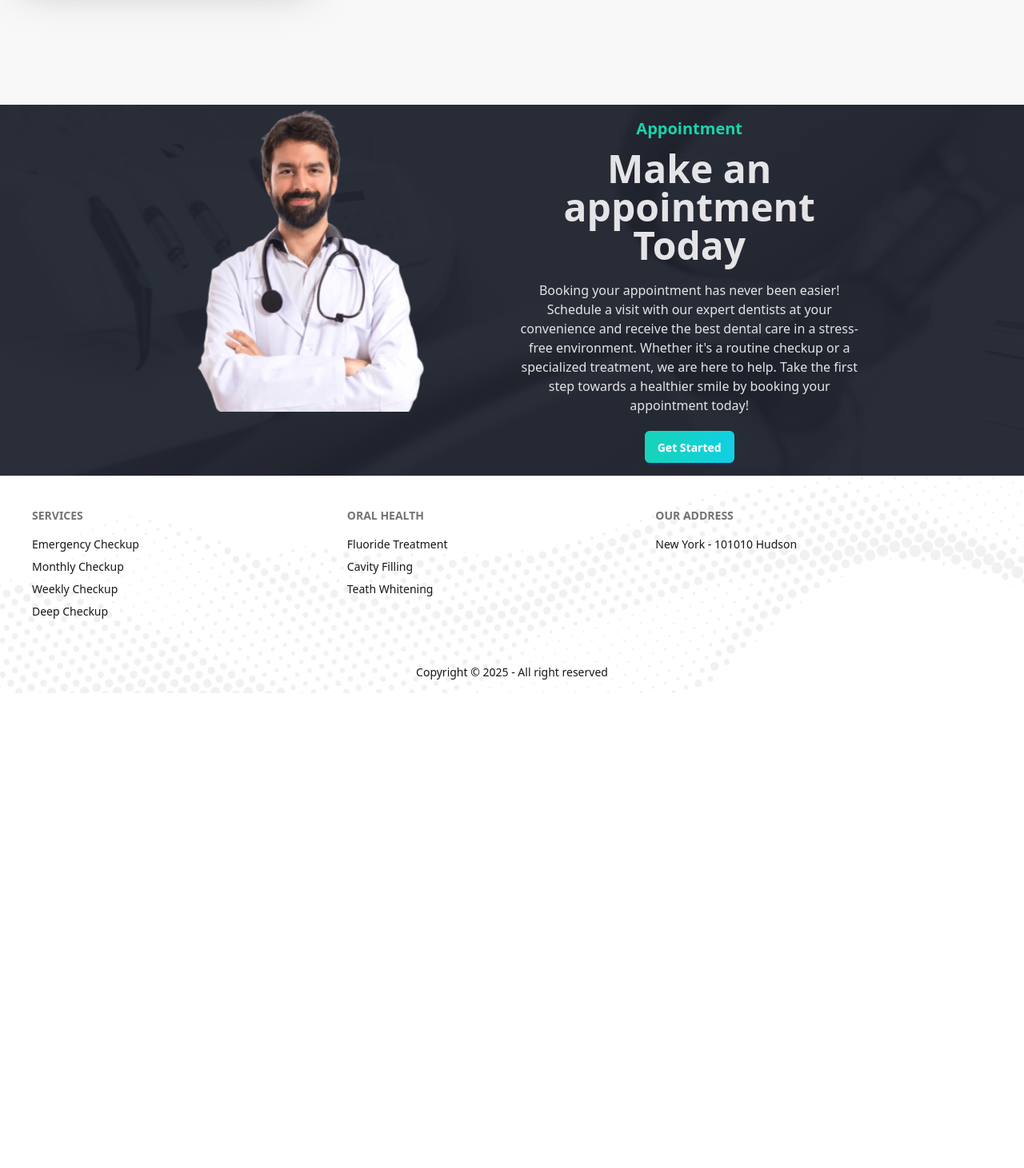
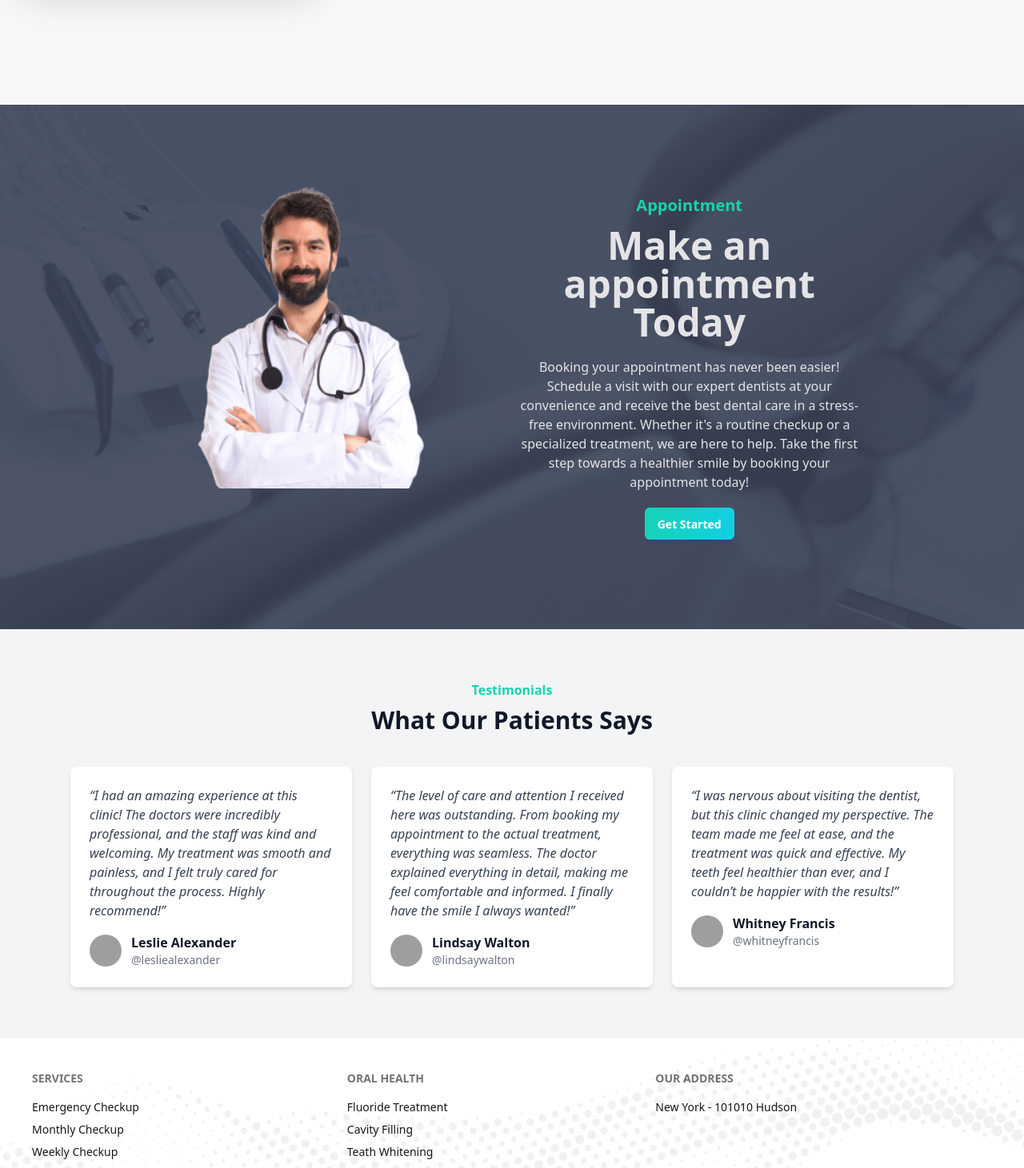
Before and after one commit to Ahammad204/doctor-portal-client-side, a React (Vite) app: page / in a window 1280 px wide. Shown: the part 2360-3821 px from the top of the page at 80% size. Before the commit the page ends 3227 px from the top, so only its background shows below. Built offline with nearby package versions, Linux system fonts and the light colour scheme; grey boxes are pictures that could not be loaded.

Commit message:
responsive testimonial section section

```diff
--- a/src/Pages/Home/Home/Home.jsx
+++ b/src/Pages/Home/Home/Home.jsx
@@ -3,6 +3,7 @@ import Banner from "../Banner/Banner";
 import ContactCard from "../ContactCard/ContactCard";
 import ServiceCard from "../ServiceCard/ServiceCard";
 import Terms from "../Terms/Terms";
+import Testimonial from "../Testimonial/Testimonial";
 
 const Home = () => {
   return (
@@ -12,6 +13,7 @@ const Home = () => {
     <ServiceCard></ServiceCard>
     <Terms></Terms>
     <Appointment></Appointment>
+    <Testimonial></Testimonial>
 
     </div>
   );
--- a/src/Pages/Home/ServiceCard/ServiceCard.jsx
+++ b/src/Pages/Home/ServiceCard/ServiceCard.jsx
@@ -8,8 +8,8 @@ const ServiceCard = () => {
         <p className="font-medium text-5xl">Services We Provide</p>
     </div>
 
-    <div className="my-10 mx-1 grid grid-cols-1 md:grid-cols-2 lg:grid-cols-3 gap-10">
-      <div className="card bg-base-100 w-96 shadow-sm">
+    <div className="my-10  grid grid-cols-1 md:grid-cols-2 lg:grid-cols-3 gap-10">
+      <div className="card bg-base-100 w-full lg:w-96 shadow-sm">
         <figure className="px-10 pt-10">
           <img
             src="../../../../public/assets/images/fluoride.png"
@@ -25,7 +25,7 @@ const ServiceCard = () => {
 
         </div>
       </div>
-      <div className="card bg-base-100 w-96 shadow-sm">
+      <div className="card bg-base-100 w-full lg:w-96 shadow-sm">
         <figure className="px-10 pt-10">
           <img
             src="../../../../public/assets/images/cavity.png"
@@ -41,7 +41,7 @@ const ServiceCard = () => {
 
         </div>
       </div>
-      <div className="card bg-base-100 w-96 shadow-sm">
+      <div className="card bg-base-100 w-full lg:w-96 shadow-sm">
         <figure className="px-10 pt-10">
           <img
             src="../../../../public/assets/images/whitening.png"
--- /dev/null
+++ b/src/Pages/Home/Testimonial/Testimonial.jsx
@@ -0,0 +1,56 @@
+import React from 'react';
+
+const Testimonial = () => {
+    const testimonials = [
+        {
+          name: "Leslie Alexander",
+          username: "@lesliealexander",
+          image: "https://randomuser.me/api/portraits/women/44.jpg",
+          text: "I had an amazing experience at this clinic! The doctors were incredibly professional, and the staff was kind and welcoming. My treatment was smooth and painless, and I felt truly cared for throughout the process. Highly recommend!",
+        },
+        {
+          name: "Lindsay Walton",
+          username: "@lindsaywalton",
+          image: "https://randomuser.me/api/portraits/women/45.jpg",
+          text: "The level of care and attention I received here was outstanding. From booking my appointment to the actual treatment, everything was seamless. The doctor explained everything in detail, making me feel comfortable and informed. I finally have the smile I always wanted!",
+        },
+        {
+          name: "Whitney Francis",
+          username: "@whitneyfrancis",
+          image: "https://randomuser.me/api/portraits/women/46.jpg",
+          text: "I was nervous about visiting the dentist, but this clinic changed my perspective. The team made me feel at ease, and the treatment was quick and effective. My teeth feel healthier than ever, and I couldn’t be happier with the results!",
+        },
+      ];
+
+      return (
+        <section className="py-16 bg-gray-100">
+          <div className="max-w-4xl mx-auto text-center">
+            <h3 className="text-[#19D3AE] font-semibold">Testimonials</h3>
+            <h2 className="text-3xl font-bold text-gray-900 mt-2">
+            What Our Patients Says
+            </h2>
+          </div>
+
+          <div className="mt-10 max-w-6xl mx-auto grid grid-cols-1 md:grid-cols-3 gap-6 px-6">
+            {testimonials.map((testimonial, index) => (
+              <div key={index} className="bg-white shadow-md rounded-lg p-6">
+                <p className="text-gray-700 italic">“{testimonial.text}”</p>
+                <div className="flex items-center mt-4">
+                  <img
+                    src={testimonial.image}
+                    alt={testimonial.name}
+                    className="w-10 h-10 rounded-full"
+                  />
+                  <div className="ml-3">
+                    <h4 className="text-gray-900 font-semibold">{testimonial.name}</h4>
+                    <p className="text-gray-500 text-sm">{testimonial.username}</p>
+                  </div>
+                </div>
+              </div>
+            ))}
+          </div>
+        </section>
+      );
+};
+
+export default Testimonial;
--- a/src/Pages/Home/appointment/Appointment.jsx
+++ b/src/Pages/Home/appointment/Appointment.jsx
@@ -3,16 +3,13 @@ import React from "react";
 const Appointment = () => {
   return (
     <div>
-      <div
-        className="hero "
-        style={{
-          backgroundImage:
-            "url(../../../../public/assets/images/appointment.png)",
-        }}
-      >
-        <div className="hero-overlay"></div>
-      <div className="flex flex-col lg:flex-row gap-10 justify-between">
-        <img className="h-96" src="../../../../public/assets/images/doctor-small.png" alt="" />
+       <div
+      className="hero bg-cover bg-center bg-no-repeat py-16 lg:py-24"
+      style={{ backgroundImage: "url('/assets/images/appointment.png')" }}
+    >
+
+      <div className="flex flex-col lg:flex-row gap-0 lg:gap-10 justify-between">
+        <img className=" h-96" src="../../../../public/assets/images/doctor-small.png" alt="" />
       <div className="hero-content text-neutral-content text-center">
           <div className="max-w-md">
             <p className="text-[#19D3AE] font-bold text-xl mb-3">Appointment</p>
```
